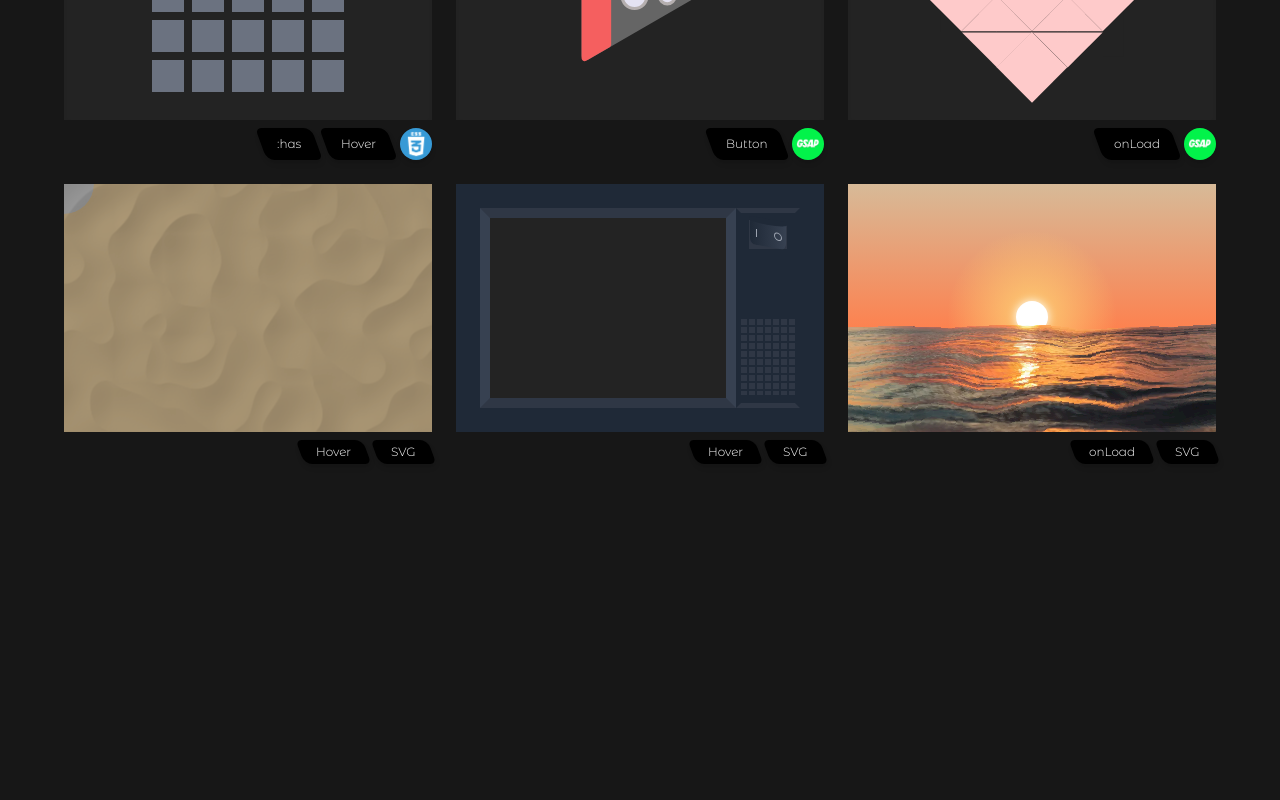
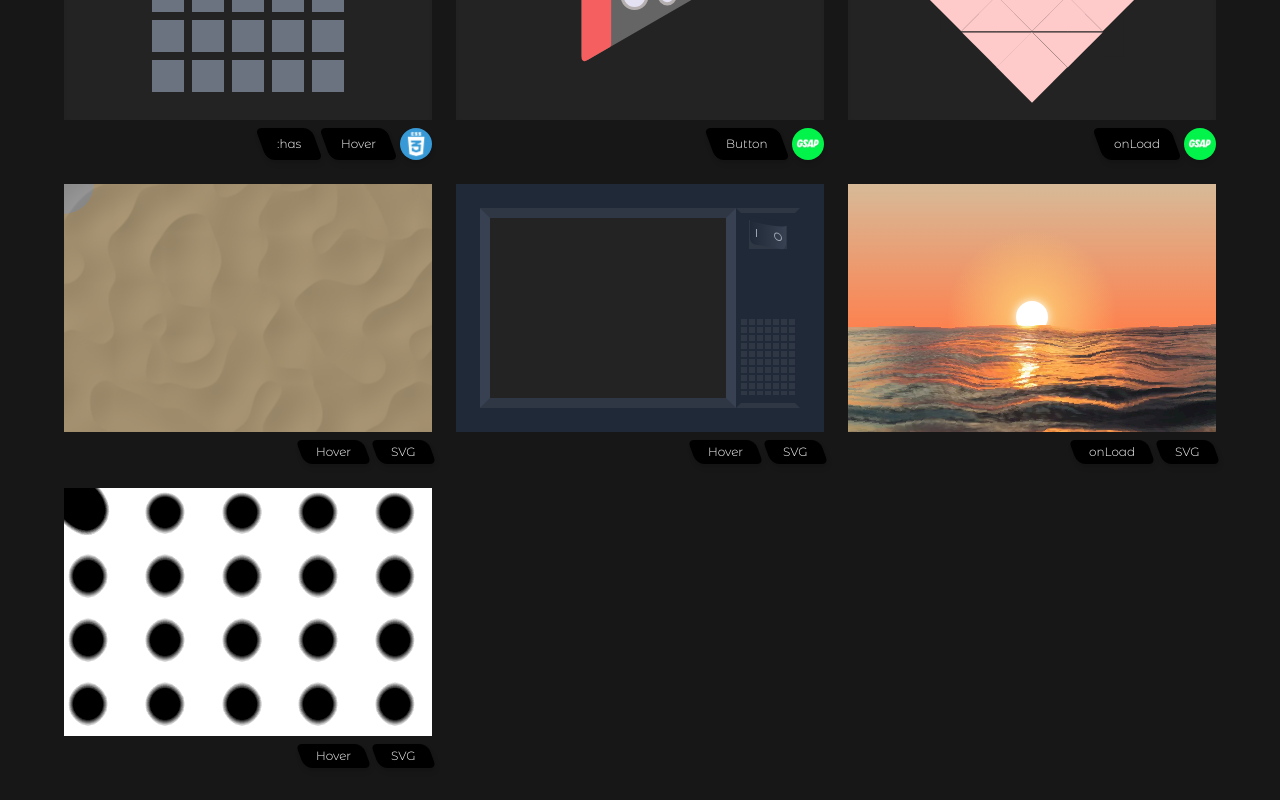
Before and after one commit to mlee2197/motion-script, a Next.js app: page / in a window 1280 px wide. Shown: the part 960-1760 px from the top of the page. Before the commit the page ends 1456 px from the top, so only its background shows below. Built offline with nearby package versions, Linux system fonts and the light colour scheme; a web font is replaced by a local one.

Commit message:
create blob animation

```diff
--- /dev/null
+++ b/src/app/animations/Blob.tsx
@@ -0,0 +1,39 @@
+"use client";
+import useMousePosition from "@/hooks/useMousePosition";
+import { GsapQuickSetter } from "@/types/types";
+import gsap from "gsap";
+import { useEffect, useRef } from "react";
+
+const Blob = () => {
+  const { ref, mouseX, mouseY } = useMousePosition();
+  const setX = useRef<GsapQuickSetter | null>(null);
+  const setY = useRef<GsapQuickSetter | null>(null);
+
+  useEffect(() => {
+    setX.current = gsap.quickSetter(".mouse-blob", "x", "px") as GsapQuickSetter;
+    setY.current = gsap.quickSetter(".mouse-blob", "y", "px") as GsapQuickSetter;
+  }, []);
+
+  useEffect(() => {
+    setX.current?.(mouseX - 20);
+    setY.current?.(mouseY - 20);
+  }, [mouseX, mouseY]);
+
+  return <div ref={ref} className="animation-container cursor-crosshair bg-white contrast-[1000%]">
+    <div className="mouse-blob w-12 h-12 rounded-full bg-black blur-lg" />
+    <div className="absolute top-0 left-1/2 -translate-x-1/2 w-full grid grid-cols-5 grid-rows-5 gap-4">
+      {
+        Array.from({ length: 25 }).map((_, index) => {
+          return (
+            <div
+              key={`blob-${index}`}
+              className="w-12 h-12 rounded-full bg-black blur-lg"
+            />
+          )
+        })
+      }
+    </div>
+  </div>;
+};
+
+export default Blob;
--- a/src/app/page.tsx
+++ b/src/app/page.tsx
@@ -11,6 +11,7 @@ import OrigamiHeart from "./animations/OrigamiHeart";
 import Desert from "./animations/Desert";
 import Crt from "./animations/Crt";
 import Sunset from "./animations/Sunset";
+import Blob from "./animations/Blob";
 
 export default function Home() {
   return (
@@ -67,6 +68,9 @@ export default function Home() {
           <Card tags={[CSS_PROPERTY_CATEGORIES.onLoad, COMPONENT_CATEGORIES.svg]}>
             <Sunset />
           </Card>
+          <Card tags={[CSS_PROPERTY_CATEGORIES.hover, COMPONENT_CATEGORIES.svg]}>
+            <Blob />
+          </Card>
         </div>
       </main>
       <Footer />
```
